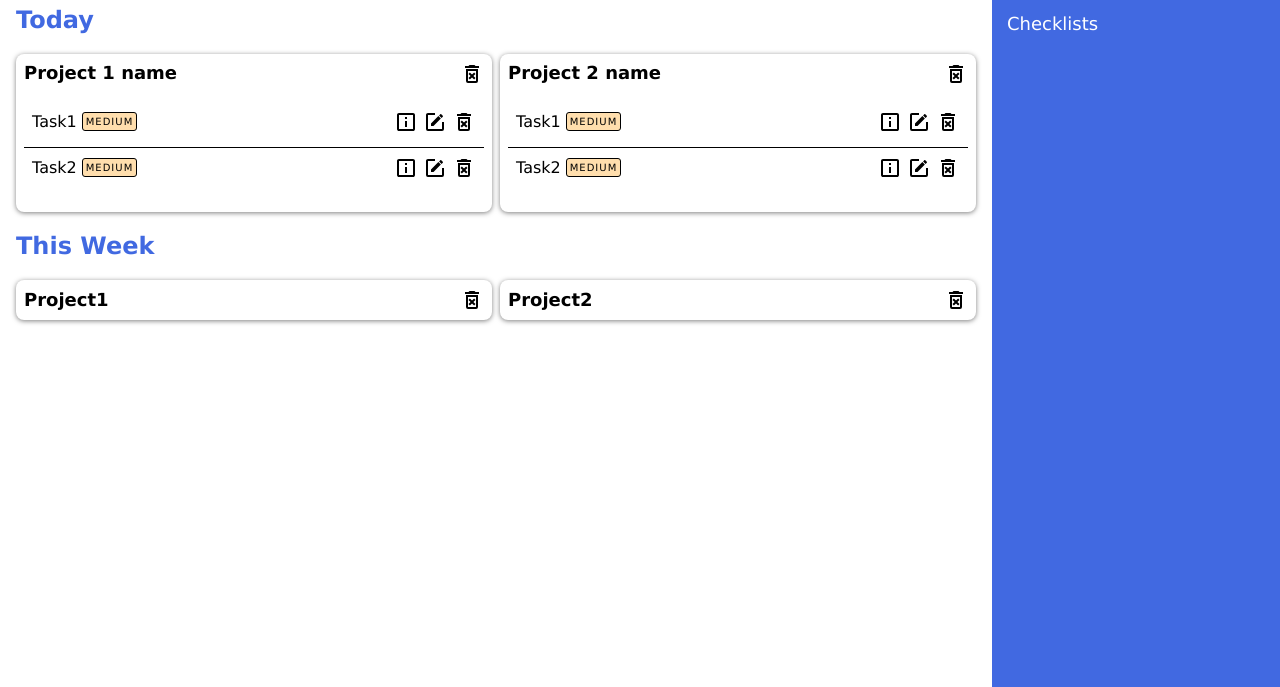
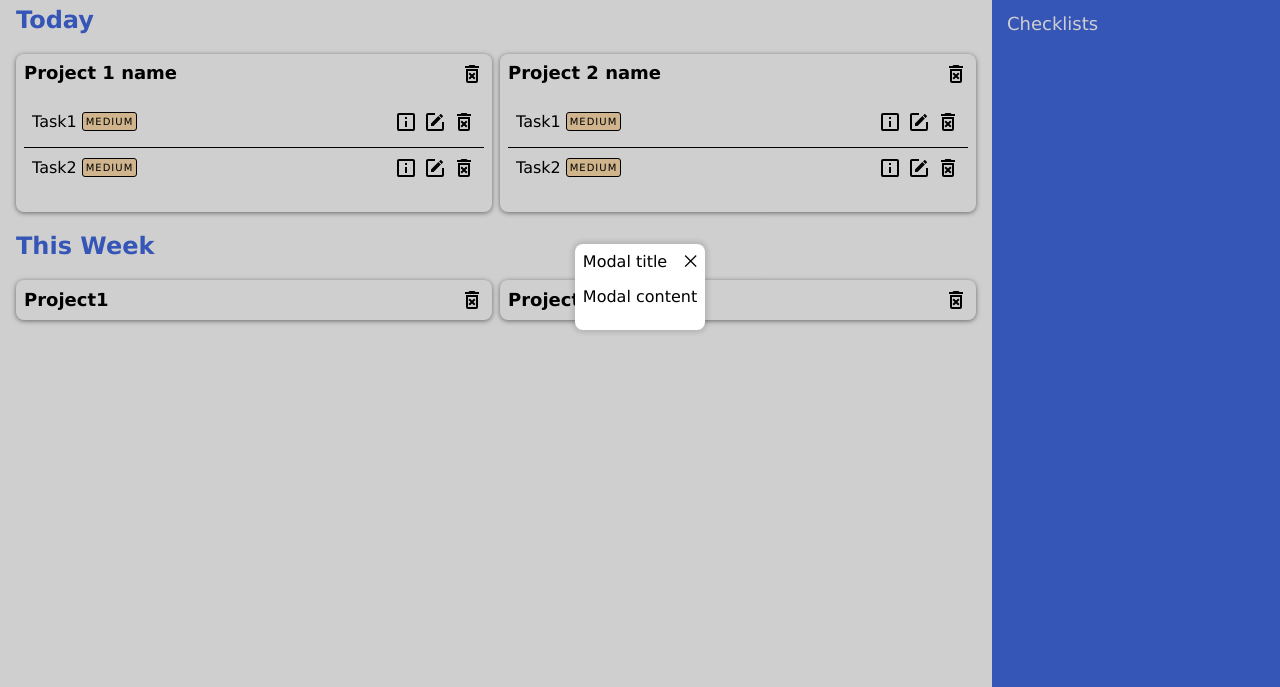
Before and after one commit to climaxmba/todo-list, a plain HTML site: page index.html in a window 1280 px wide. Shown: the part 113-800 px from the top of the page. Drawn offline with Linux system fonts and the light colour scheme.

Commit message:
Add modal

```diff
--- a/index.html
+++ b/index.html
@@ -274,6 +274,17 @@
                 </li>
             </ul>
         </div>
+
+        <div id="modal" class="active">
+            <div id="modal-box">
+                <div>
+                    <span>Modal title</span><span>⨉</span>
+                </div>
+                <div id="modal-content">
+                    <p>Modal content</p>
+                </div>
+            </div>
+        </div>
     </div>
 
     <div id="sidebar">
--- a/style.css
+++ b/style.css
@@ -206,3 +206,26 @@ input.actions {
     cursor: pointer;
     /* custom input styles */
 }
+
+/* modal */
+#modal.active {
+    display: flex !important;
+    justify-content: center;
+    align-items: center;
+    position: fixed;
+    top: 0;
+    left: 0;
+    width: 100%;
+    height: 100%;
+    background-color: #00000030;
+}
+#modal-box {
+    box-shadow: 0 0 5px 3px #00000020;
+    background-color: var(--bglight);
+    padding: var(--mediumpad);
+    border-radius: var(--mediumrad);
+}
+#modal-box > div:first-child {
+    display: flex;
+    justify-content: space-between;
+}
```
